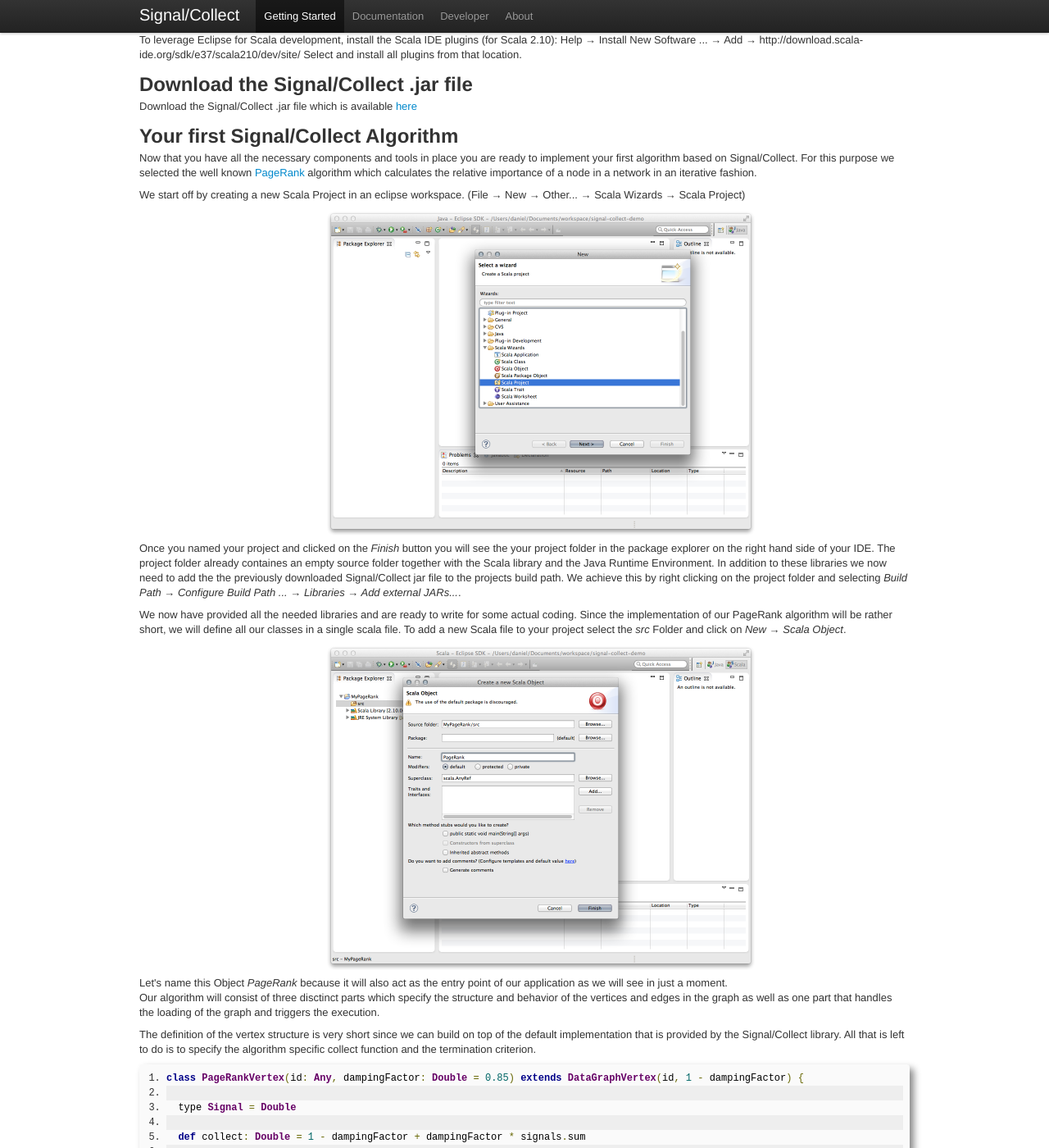
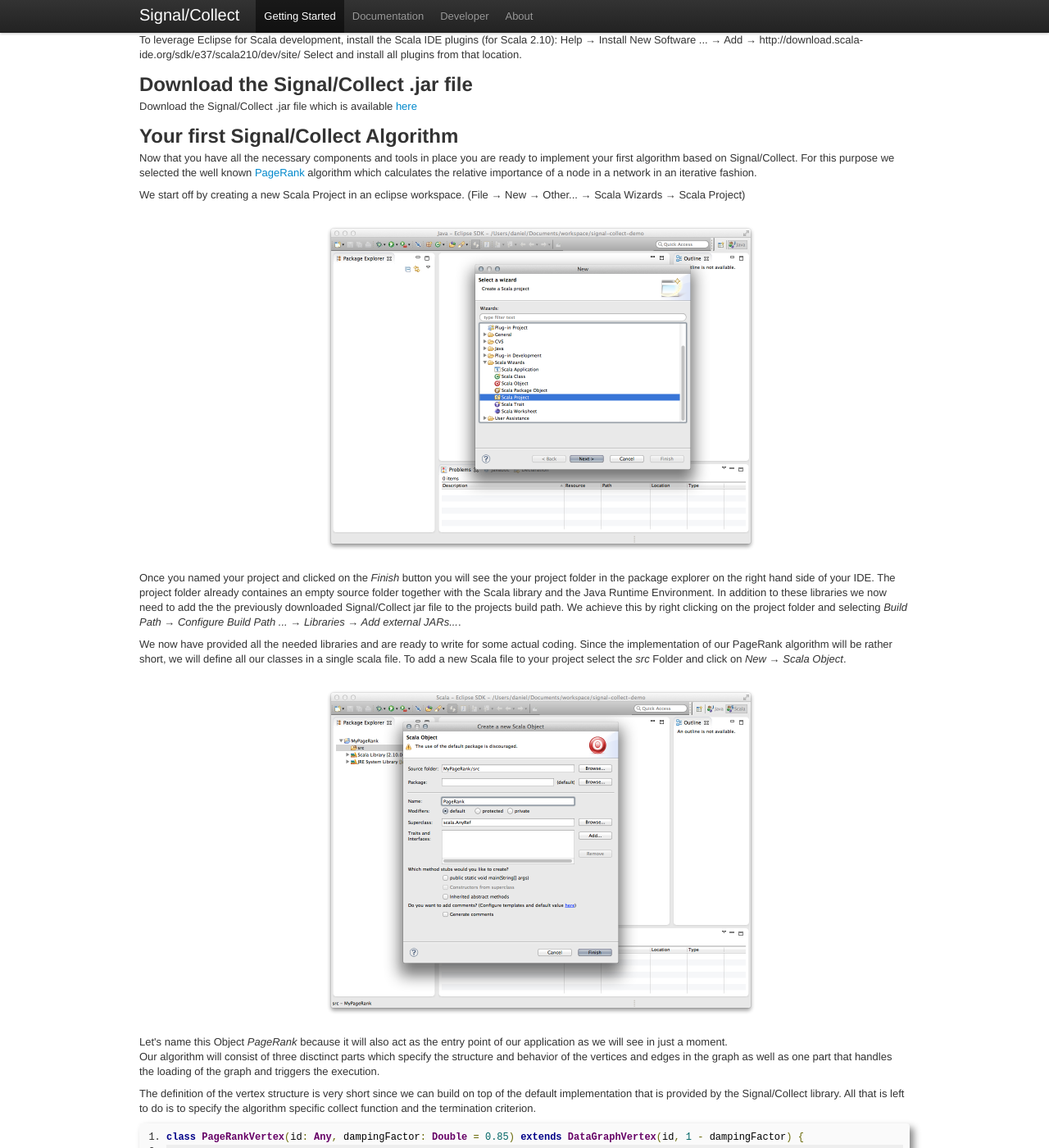
Before and after one commit to uzh/signal-collect, a Jekyll site: the page built from gettingStarted.html, in a window 1280 px wide and 1400 px high, scrolled down 374 px. Shown: the whole window at 82% size. Built offline with Jekyll 4.4.1, drawn with Linux system fonts in a browser that asks for light colours; comment, search, counter and statistics services are not loaded.

Commit message:
more spaces

```diff
--- a/assets/css/signalCollect.css
+++ b/assets/css/signalCollect.css
@@ -11,4 +11,11 @@
 line-height: 1em;
 overflow: auto;
 padding: 10px;
+margin-bottom: 18px;
+margin-top:18px;
 }
+
+img {
+	margin-bottom: 18px;
+	margin-top:18px;
+}
```
